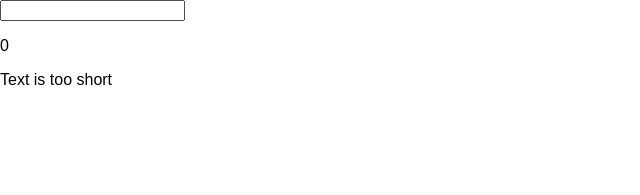
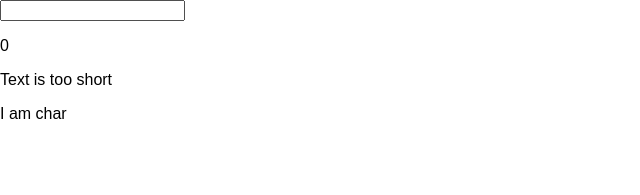
Before and after one commit to ff18qd/udemy-react-assign2, a React (Create React App) app in the folder my-app/: page / in a window 1280 px wide. Shown: the top 195 px of the page, without its empty margins (0-640 px from the left). Built offline with nearby package versions, Linux system fonts and the light colour scheme.

Commit message:
add CharComponent

```diff
--- a/my-app/src/App.js
+++ b/my-app/src/App.js
@@ -1,6 +1,6 @@
 import React, { Component } from 'react';
 import ValidationComponent from './components/ValidationComponent';
-// import UserOutput from './components/UserOutput';
+import CharComponent from './components/CharComponent';
 
 class App extends Component {
   state = {
@@ -24,6 +24,7 @@ class App extends Component {
         <input onChange={this.changeInputHandler} />
         <p>{this.state.inLength}</p>
         <ValidationComponent inLength={this.state.inLength}/>
+        <CharComponent />
       </div>
     );
   }
--- a/my-app/src/components/CharComponent.js
+++ b/my-app/src/components/CharComponent.js
@@ -0,0 +1,23 @@
+import React, { Component } from 'react';
+
+class CharComponent extends Component {
+
+    render() {
+
+        // let showMessage="Text is too short";
+
+        // if (this.props.inLength<5) {
+        //     showMessage="Text is too short";
+        // } else {
+        //     showMessage="Text is long enough which is good";
+        // }
+        return (
+            <div className="char">
+                <p>I am char</p>
+            </div>
+        );
+    }
+
+}
+
+export default CharComponent;
```
